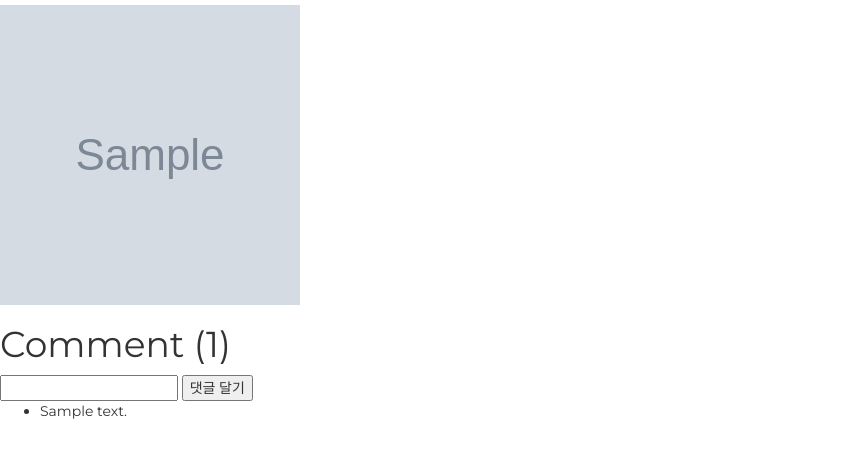
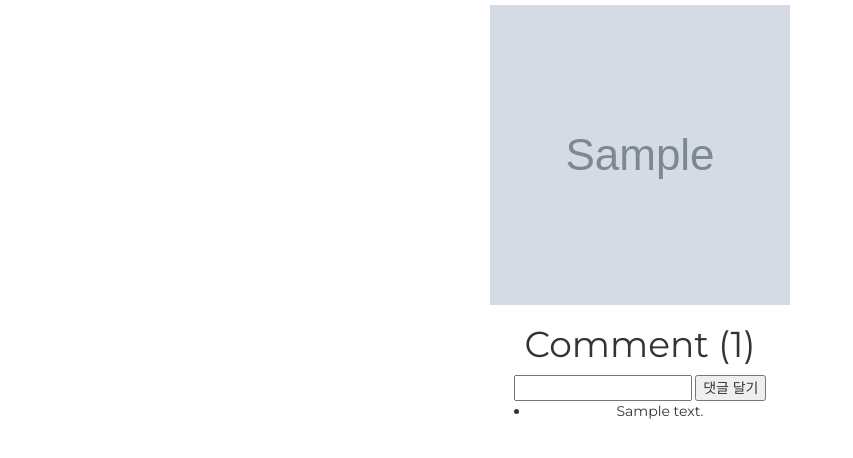
Before and after one commit to manducku/blogram, a Django app: a page that uses blogram/posts/templates/posts/detail.html in a window 1280 px wide. Shown: the part 50-508 px from the top of the page, without its empty margins (0-853 px from the left). Run offline with Django 3.2, Linux system fonts and the light colour scheme; tables that the repository leaves empty hold one stand-in row (values such as "Sample post"); grey boxes marked "Sample" are stand-in pictures; some libraries are stand-ins or nearby versions.

Commit message:
deatail css add

```diff
--- a/blogram/posts/templates/posts/detail.html
+++ b/blogram/posts/templates/posts/detail.html
@@ -5,9 +5,10 @@
 {% endblock %}
 
 {% block content %}
+  <div style="margin: 0 auto; width:300px; text-align:center">
+
   <img src="{{post.image.url }}" alt="" width="300" height="300" />
 
-  <section>
     <div>
     <h1>Comment ({{post.comment_set.count}})</h1>
     </div>
@@ -27,6 +28,6 @@
         {% endfor %}
     </ul>
     </div>
-  </section>
+  </div>
 
 {% endblock %}
--- a/blogram/posts/views/comment.py
+++ b/blogram/posts/views/comment.py
@@ -1,6 +1,7 @@
 from django.views.generic import CreateView
 
 from posts.models import Comment, Post
+
 
 class CommentCreateView(CreateView):
 
```
